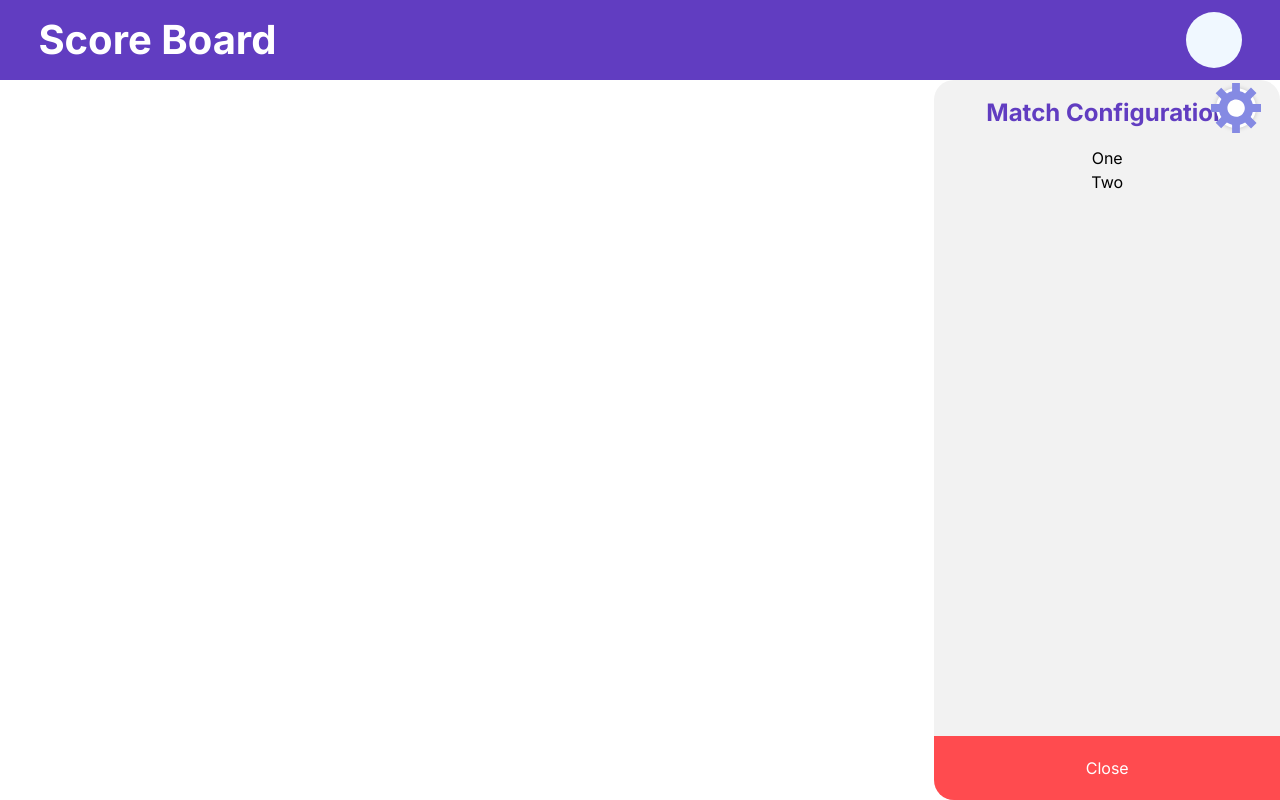
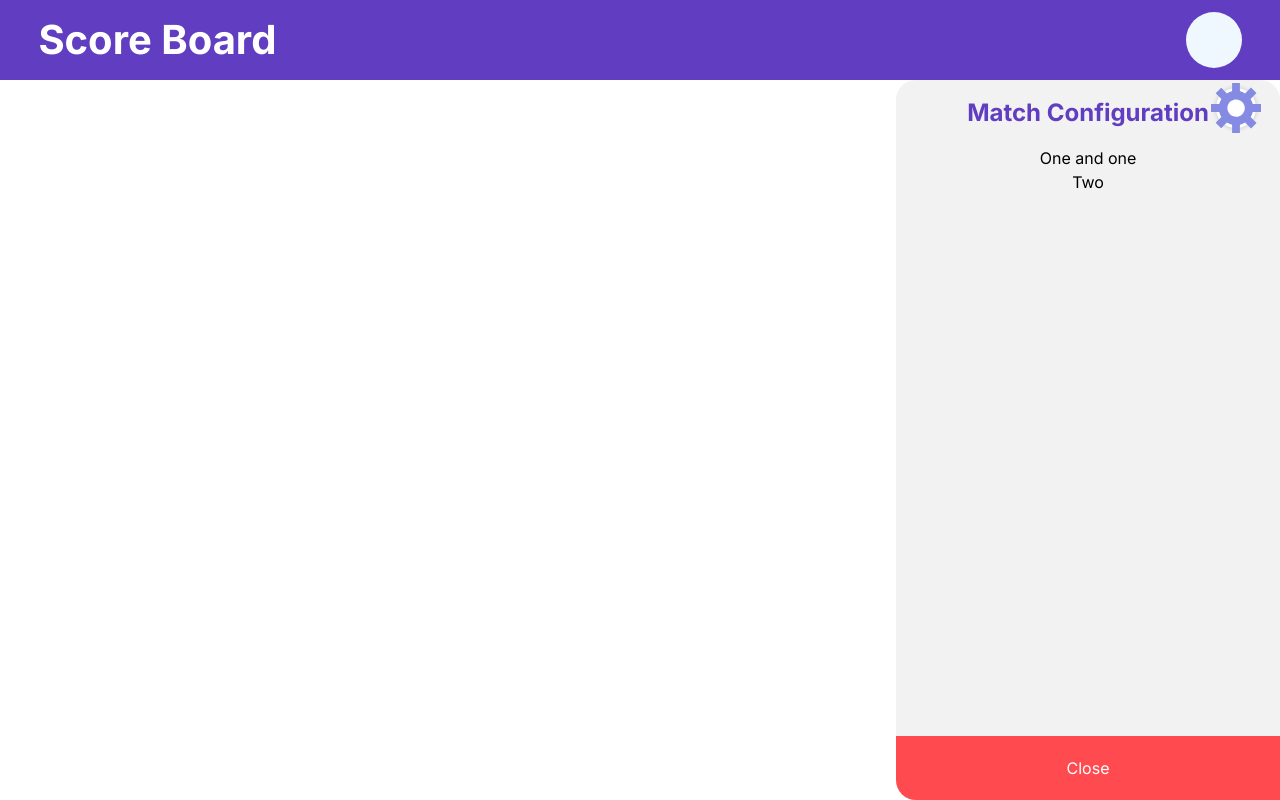
Before and after one commit to rishabh709/ScoreBoard, a React (Vite) app: page /bar in a window 1280 px wide. Both pictures are taken after a click on the element 1236 px from the left and 108 px from the top of the page. Built offline with nearby package versions, Linux system fonts and the light colour scheme.

Commit message:
fix(SideBarLayout): Add the motion to the Sidebar

```diff
--- a/src/components/sports/CricketConfigForm.jsx
+++ b/src/components/sports/CricketConfigForm.jsx
@@ -68,6 +68,7 @@ function CricketConfigForm({referPage}) {
 
   const winHandler = (team) => {
     matchDispatch({type:"SET_TOSS_WINNER", payload: team})
+    console.log("confirmed win");
   }
 
   const pickedSide = (picked) => {
--- a/src/components/sports/toss/ChoosingAfterToss.jsx
+++ b/src/components/sports/toss/ChoosingAfterToss.jsx
@@ -70,6 +70,7 @@ function ChoosingAfterToss({ chooser, pickedSide }) {
         isToggled={isToggled}
         onToggle={handleToggle}
       />
+      {console.log("WHwat.. ..")}
     </div>
   );
 }
--- a/src/components/sports/toss/CoinFlip.jsx
+++ b/src/components/sports/toss/CoinFlip.jsx
@@ -10,6 +10,7 @@ function CoinFlip({TeamsTossPicks, setIsCoinFlipped, winHandler}) {
   const [rotation, setRotation] = useState(0);
   const [result, setResult] = useState(null);
   const [hasFlipped, setHasFlipped] = useState(false);
+  const [tossWinner, SetTossWinner] = useState("");
 
 
   const {state:matchState} = useMatchContext()
@@ -39,15 +40,18 @@ function CoinFlip({TeamsTossPicks, setIsCoinFlipped, winHandler}) {
     const face = rotation % 360 === 0 ? "heads" : "tails";
     setResult(face);
     setIsFlipping(false);
+    tossWinnerAnnoucement()
   };
 
   const tossWinnerAnnoucement = () =>{
     if (TeamsTossPicks.team1==result){
       winHandler('team1');
+      SetTossWinner('team1')
       return (matchState.team1+" has won the Toss")
     }
     else if (TeamsTossPicks.team2==result){
       winHandler('team2');
+      SetTossWinner('team2')
       return (matchState.team2+" has won the Toss")
     }
     else{
@@ -78,9 +82,8 @@ function CoinFlip({TeamsTossPicks, setIsCoinFlipped, winHandler}) {
         <button type="button"  onClick={() => flip()} disabled={hasFlipped}>
           Flip
         </button>
-        <div>
-          { tossWinnerAnnoucement()}
-          {console.log("result is :", result)}
+        <div>_
+          {!isFlipping && hasFlipped && (matchState[tossWinner]) + " has won the Toss"}
         </div>
       </div>
     </div>
--- a/src/layout/componentLayout/SidebarLayout.jsx
+++ b/src/layout/componentLayout/SidebarLayout.jsx
@@ -8,6 +8,14 @@ function SidebarLayout() {
   const toggleSidebarVisibility = () => {
     setSideBarIsVisible((prev) => !prev);
   };
+
+  var ScreenSizeForSmallScreen = "30vw";
+  if(window.innerWidth<=768){
+     ScreenSizeForSmallScreen = "80vw";
+  } else{
+  }
+
+
 
   return (
     <div className={classes.wrapper}>
@@ -23,7 +31,7 @@ function SidebarLayout() {
         className={classes.sidebarContainer}
         animate={{
           x: sideBarIsVisible ? "0" : '0',
-          width: sideBarIsVisible ? "30vw" : "0",
+          width: sideBarIsVisible ? ScreenSizeForSmallScreen : "0",
         }}
         initial={{ width: 0 }}
         transition={{ duration: 0.5, ease: "easeInOut" }}
@@ -36,7 +44,7 @@ function SidebarLayout() {
         {sideBarIsVisible && (
           <div className={classes.sidebarContent}>
             <div className={classes.sidebarList}>
-              <div className={classes.list}>One</div>
+              <div className={classes.list}>One and one</div>
               <div className={classes.list}>Two</div>
             </div>
             <div className={classes.cancel} onClick={toggleSidebarVisibility}>Close</div>
--- a/src/layout/componentLayout/SidebarLayout.module.css
+++ b/src/layout/componentLayout/SidebarLayout.module.css
@@ -6,7 +6,7 @@
     display: flex;
     flex-direction: column;
     height: 100%;
-    background-color: red;
+    /* background-color: red; */
     background-color: #F2F2F2;
     /* transition: width 1s ; */
     border-top-right-radius: 20px;
@@ -16,8 +16,12 @@
 .wrapper{
   position: absolute;
   top: 10vh;
-  left: 73vw;
-  width: 27vw;;
+  /* left: 73vw; */
+  /* top: 0; */
+  right: 0;     /* anchor to the right */
+  width: 200px; /* can change dynamically */
+  height: 100%;
+  width: -webkit-fill-available;
   display: flex;
   flex-direction: row-reverse;
   overflow-x: hidden;
@@ -102,9 +106,8 @@
   cursor: pointer;
 }
 
-@media (width<720) {
-  .sidebarContainer{
-    width: 50vw;
-    background-color: red;
+@media (width <= 768px) {
+  .wrapper {
+    width: 80vw;
   }
 }
```
